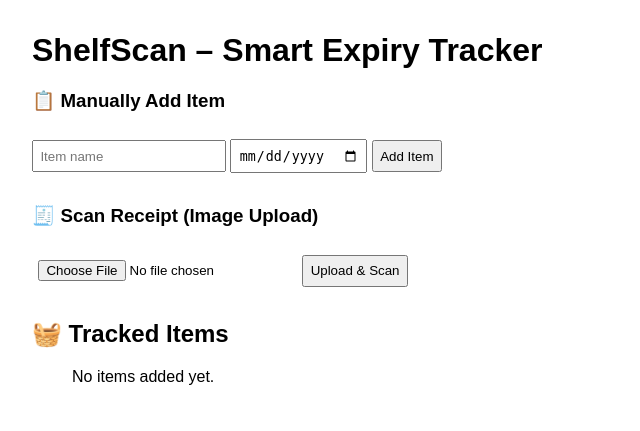
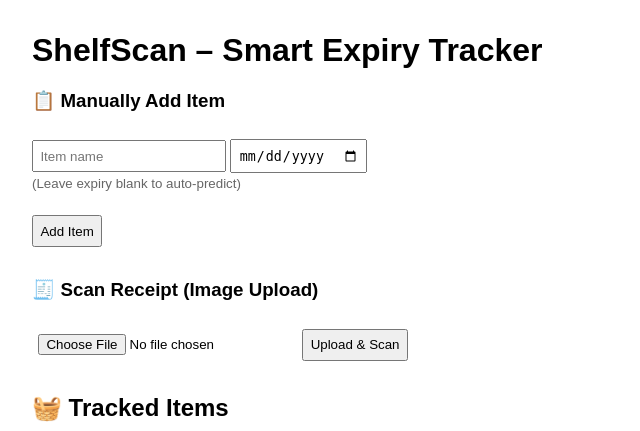
Before and after one commit to Towaiji/ShelfScan, a Flask app: page / in a window 1280 px wide. Shown: the top 431 px of the page, without its empty margins (0-640 px from the left). Run offline with Flask 3, Linux system fonts and the light colour scheme.

Commit message:
expiry now optional

```diff
--- a/templates/index.html
+++ b/templates/index.html
@@ -8,6 +8,7 @@
         .soon { color: red; font-weight: bold; }
         .ok { color: green; }
         form { margin-bottom: 1.5rem; }
+        small { display: block; color: #666; margin-top: -0.3rem; margin-bottom: 1rem; }
     </style>
 </head>
 <body>
@@ -16,7 +17,8 @@
     <h3>📋 Manually Add Item</h3>
     <form method="POST">
         <input type="text" name="name" placeholder="Item name" required>
-        <input type="date" name="expiry" required>
+        <input type="date" name="expiry">
+        <small>(Leave expiry blank to auto-predict)</small>
         <button type="submit">Add Item</button>
     </form>
 
```
